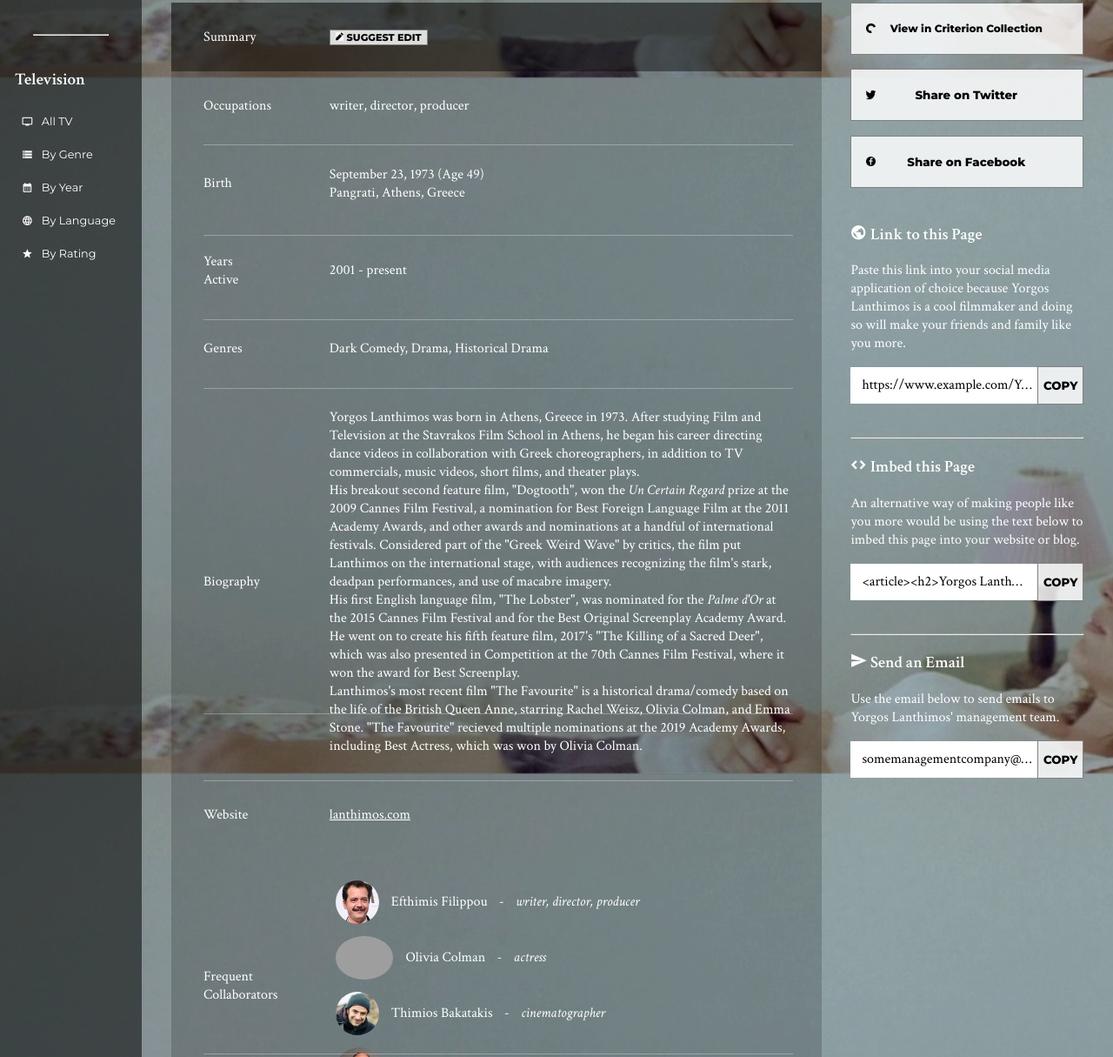
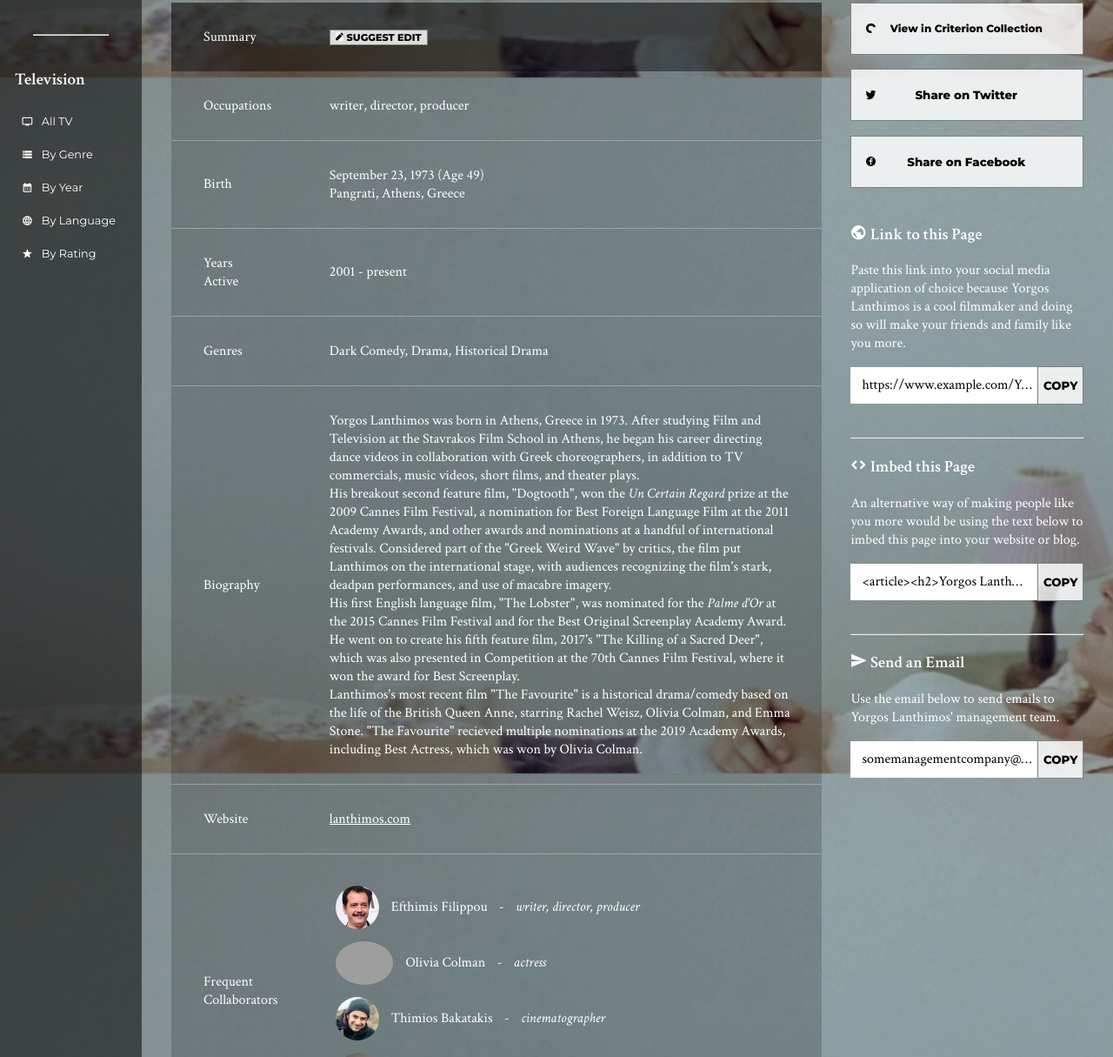
Before and after one commit to sam-rice/static-wireframe-project, a plain HTML site: page index.html in a window 1280 px wide. Shown: the part 711-1926 px from the top of the page at 87% size. Drawn offline with Linux system fonts and the light colour scheme; grey boxes are pictures that could not be loaded.

Commit message:
change table dividers back to element borders

```diff
--- a/index.html
+++ b/index.html
@@ -117,18 +117,11 @@
     </div>
     <section class="info-section">
       <article>
-        <hr class="table-hr table-hr-1">
-        <hr class="table-hr table-hr-2">
-        <hr class="table-hr table-hr-3">
-        <hr class="table-hr table-hr-4">
-        <hr class="table-hr table-hr-5">
-        <hr class="table-hr table-hr-6">
-        <hr class="table-hr table-hr-7">
         <table>
           <tbody>
             <tr class="table-header">
-              <td class="table-key">Summary</td>
-              <td><button class="edit-button"><img src="assets/edit-icon.png" height="10px"> SUGGEST EDIT</button></td>
+              <td class="table-key header-key">Summary</td>
+              <td class="header-value"><button class="edit-button"><img src="assets/edit-icon.png" height="10px"> SUGGEST EDIT</button></td>
             </tr>
             <tr>
               <td class="table-key">Occupations</td>
--- a/styles.css
+++ b/styles.css
@@ -453,45 +453,14 @@ tr {
   background-color: #00000087;
 }
 
-.table-hr {
-  position: absolute;
-  left: 18.25%;
-  width: 53%;
-  border: 0px;
-  height: 1px;
-  background-color: rgba(255, 255, 255, 0.296)
+td {
+  padding: 29px 0px 29px 90px;
+  border-bottom: 1px solid rgba(255, 255, 255, 0.296);
 }
 
-.table-hr-1 {
-  top: 869px;
-}
-
-.table-hr-2 {
-  top: 973px;
-}
-
-.table-hr-3 {
-  top: 1070px;
-}
-
-.table-hr-4 {
-  top: 1149px;
-}
-
-.table-hr-5 {
-  top: 1523px;
-}
-
-.table-hr-6 {
-  top: 1600px;
-}
-
-.table-hr-7 {
-  top: 1914px;
-}
-
-td {
-  padding: 29px 0px 29px 90px;
+.header-key,
+.header-value {
+  border-bottom: none;
 }
 
 .edit-button {
@@ -533,6 +502,10 @@ td {
 .table-profile-pics {
   height: 50px;
   border-radius: 50%;
+}
+
+.upcoming-work-tr>* {
+  border-bottom: none;
 }
 
 /* ----------------------EXTERNALS BAR---------------------- */
```
